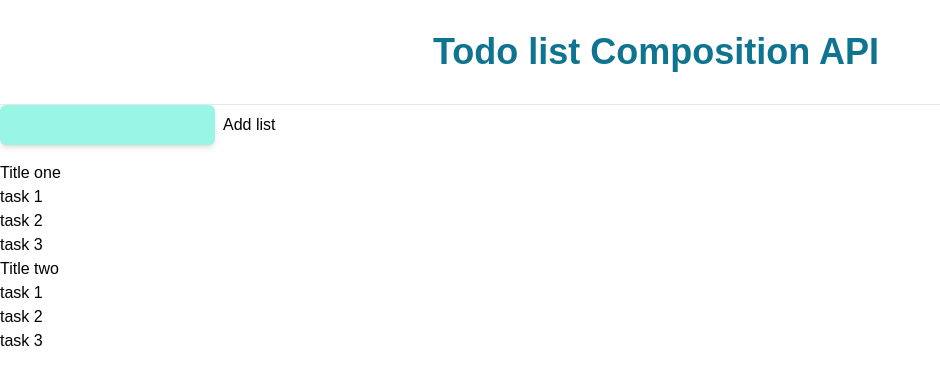
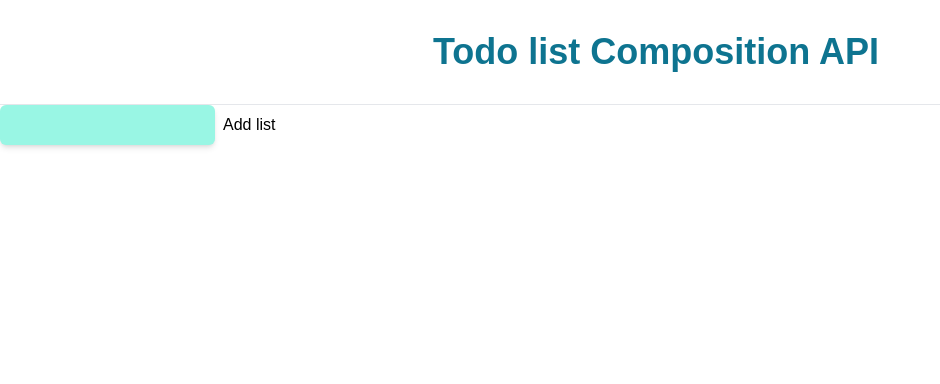
Before and after one commit to Slipmaks/tasks-list, a Vue app: page / in a window 1280 px wide. Shown: the top 384 px of the page, without its empty margins (0-940 px from the left). Built offline with nearby package versions, Linux system fonts and the light colour scheme.

Commit message:
localStorage added, but not fixed

```diff
--- a/src/App.vue
+++ b/src/App.vue
@@ -22,30 +22,52 @@
     :id="list.id"
     :title="list.title"
     :tasks="list.tasks"
+    @addTask="addToTasks"
   ></user-task-list>
 </template>
 
 <script setup>
-import { ref } from "vue";
+import {
+  onBeforeMount,
+  onMounted,
+  onBeforeUpdate,
+  ref,
+  watch,
+  watchEffect,
+} from "vue";
 import List from "./components/List.vue";
 const msg = "Todo list Composition API";
 
 const listTitle = ref("");
-const listArray = ref([
-  {
-    id: 1,
-    title: "Title one",
-    tasks: ["task 1", "task 2", "task 3"],
-  },
-  {
-    id: 2,
-    title: "Title two",
-    tasks: ["task 1", "task 2", "task 3"],
-  },
-]);
+const listArray = ref([]);
 
 const addListToArray = () => {
-  // const list = {};
-  listArray.push();
+  const newId = listArray.value.length + 1;
+  const titleValue = listTitle.value;
+  const list = {
+    id: newId,
+    title: titleValue,
+    tasks: [],
+  };
+  listArray.value.push(list);
+  listTitle.value = "";
 };
+
+const addToTasks = (listId, task) => {
+  const list = listArray.value.find((list) => list.id === listId);
+  list.tasks.push(task);
+  console.log(listArray.value);
+};
+
+watch(listArray.value, (newVal) => {
+  const json = JSON.stringify(newVal);
+  console.log("watch", json);
+  localStorage.setItem("list", json);
+});
+
+// onMounted(() => {
+//   const storedList = localStorage.getItem("list");
+//   console.log("onMounted: ", JSON.parse(storedList));
+//   listArray.value = JSON.parse(storedList);
+// });
 </script>
--- a/src/components/UserTaskList.vue
+++ b/src/components/UserTaskList.vue
@@ -1,15 +1,27 @@
 <template>
   <section>
     <h1>{{ title }}</h1>
+    <input type="text" class="bg-purple-400" v-model="userInput" />
+    <button @click="createNewTask(id)">add tasks</button>
     <ul>
       <li v-for="task in tasks" :key="task">{{ task }}</li>
     </ul>
   </section>
 </template>
 <script setup>
+import { ref } from "vue";
+const emit = defineEmits(["add-task"]);
+
 defineProps({
   id: Number,
   title: String,
   tasks: Array,
 });
+
+const userInput = ref("");
+
+const createNewTask = (id) => {
+  emit("add-task", id, userInput.value);
+  userInput.value = "";
+};
 </script>
```
